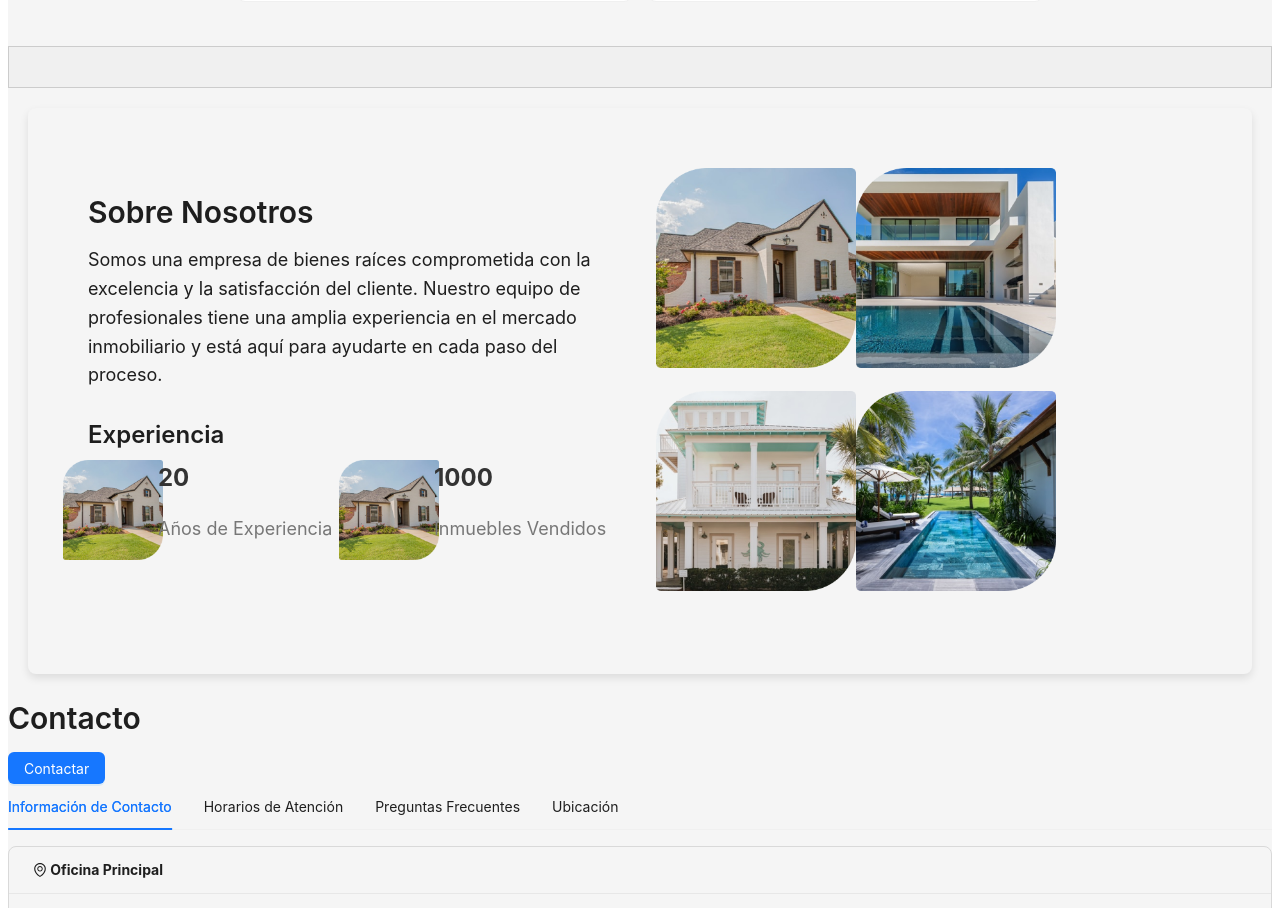
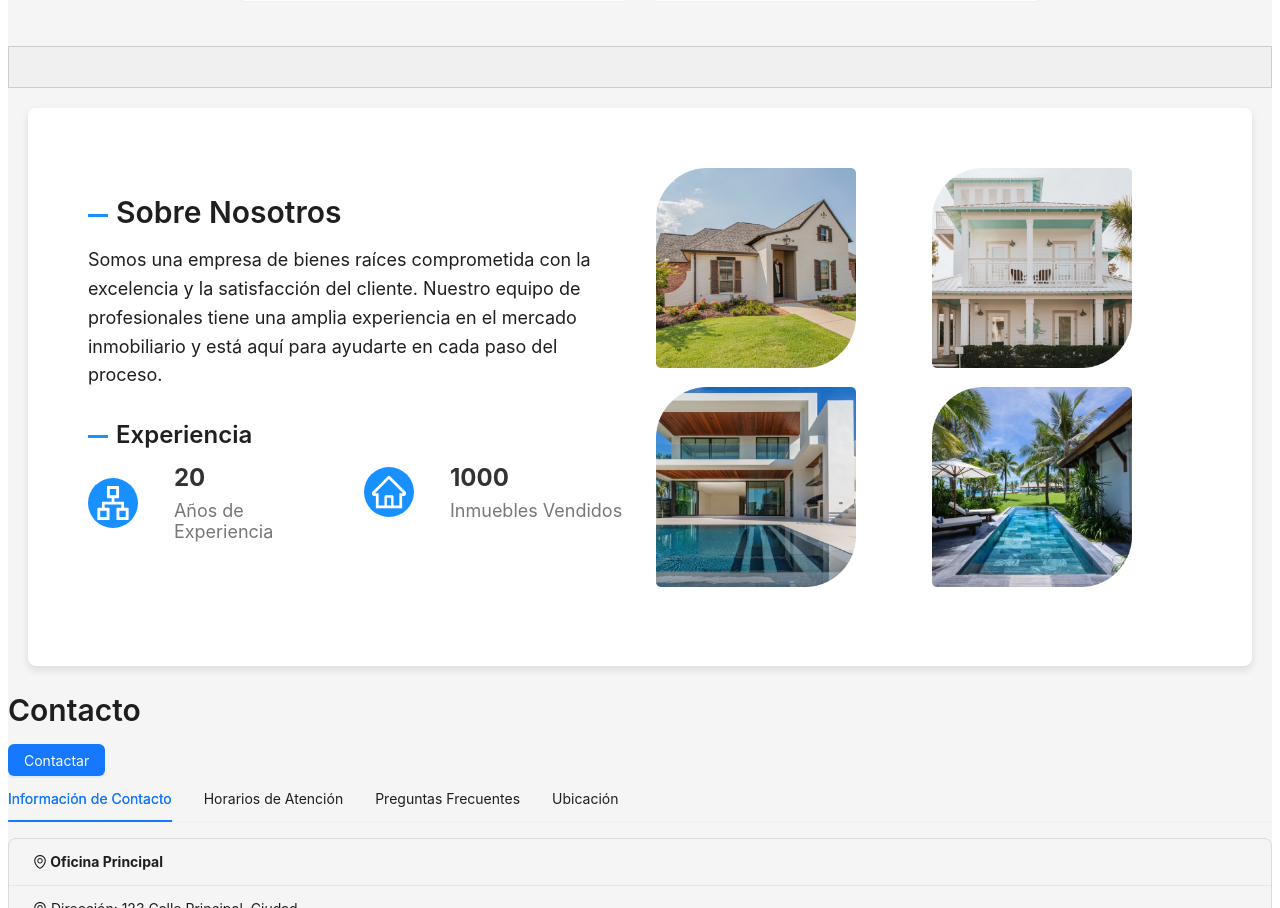
Before and after one commit to Flavvgarcia/Sandar-Inmuebles-nuevo, a React (Create React App) app in the folder sandarinmuebles/: page / in a window 1280 px wide. Shown: the part 1203-2111 px from the top of the page. Built offline with nearby package versions, Linux system fonts and the light colour scheme.

Commit message:
la cague perdon, hice  los cambios en la main

```diff
--- a/sandarinmuebles/src/components/AboutUs.css
+++ b/sandarinmuebles/src/components/AboutUs.css
@@ -1,7 +1,7 @@
 /* AboutUs.css */
 
 .about-us-container {
-    background-color: #f5f5f5;
+    background-color: #fff;
     color: #333;
     padding: 60px;
     border-radius: 8px;
@@ -61,16 +61,17 @@
   }
 
   .about-us-image-collage {
-    display: flex;
-    flex-wrap: wrap;
+    display: grid;
+    grid-template-columns: repeat(auto-fill, minmax(200px, 1fr));
+    grid-gap: 16px;
   }
 
   .about-us-image {
     width: 100%;
     max-width: 100%;
-    margin-bottom: 20px;
+    height: auto;
+    margin-bottom: 16px; /* Ajusta el espacio entre las imágenes verticalmente */
   }
-
 
   .small-image {
     max-width: 100%;
@@ -86,3 +87,35 @@
     width: 100px; /* Establece el ancho deseado */
     height: 100px; /* Establece la misma altura que el ancho para hacerlo cuadrado */
   }
+
+
+
+
+  .small-hr {
+    height: 3px;
+    width: 20px;
+    background-color: #1890ff;
+    display: inline-block;
+    margin-right: 8px;
+    vertical-align: middle;
+  }
+
+  .experience-statistic {
+    display: flex;
+    align-items: center;
+    margin-bottom: 24px;
+  }
+
+  .experience-statistic .experience-info {
+    margin-left: 16px;
+  }
+
+  .experience-statistic p {
+    margin: 0;
+  }
+
+  .small-hr-title {
+    height: 3px;
+    width: 50px;
+    background-color: #1890ff;
+  }
--- a/sandarinmuebles/src/components/AboutUs.jsx
+++ b/sandarinmuebles/src/components/AboutUs.jsx
@@ -1,10 +1,9 @@
 import React, { useEffect } from 'react';
 import { Layout, Typography, Row, Col } from 'antd';
+import { ApartmentOutlined, HomeOutlined } from '@ant-design/icons';
 import './AboutUs.css';
 import './Animation.css';
 
-import experienceIcon1 from '../assets/img/houses/house5.png';
-import experienceIcon2 from '../assets/img/houses/house5.png';
 import image1 from '../assets/img/houses/house5.png';
 import image2 from '../assets/img/houses/house6.png';
 import image3 from '../assets/img/houses/house7.png';
@@ -19,7 +18,7 @@ function AboutUs() {
     let currentValue = 0;
     const duration = 2000; // Duración de la animación en milisegundos
     const interval = 50; // Intervalo entre incrementos
-    const increment = (finalValue / (duration / interval));
+    const increment = finalValue / (duration / interval);
 
     const animation = setInterval(() => {
       currentValue += increment;
@@ -52,19 +51,21 @@ function AboutUs() {
         <Row gutter={32}>
           <Col span={12}>
             <Title level={2} className="about-us-title">
+              <div className="small-hr"></div>
               Sobre Nosotros
             </Title>
             <Paragraph className="about-us-paragraph">
               Somos una empresa de bienes raíces comprometida con la excelencia y la satisfacción del cliente. Nuestro equipo de profesionales tiene una amplia experiencia en el mercado inmobiliario y está aquí para ayudarte en cada paso del proceso.
             </Paragraph>
             <Title level={3} className="about-us-subtitle">
+              <div className="small-hr"></div>
               Experiencia
             </Title>
             <Row gutter={16}>
               <Col span={12}>
                 <div className="experience-statistic">
                   <div className="experience-icon">
-                    <img src={experienceIcon1} alt="Años de Experiencia" className="square-icon" />
+                    <ApartmentOutlined style={{ fontSize: '34px' }} />
                   </div>
                   <div className="experience-info">
                     <span id="experience-number">0</span>
@@ -75,7 +76,7 @@ function AboutUs() {
               <Col span={12}>
                 <div className="experience-statistic">
                   <div className="experience-icon">
-                    <img src={experienceIcon2} alt="Inmuebles Vendidos" className="square-icon" />
+                    <HomeOutlined style={{ fontSize: '34px' }} />
                   </div>
                   <div className="experience-info">
                     <span id="sales-number">0</span>
```
